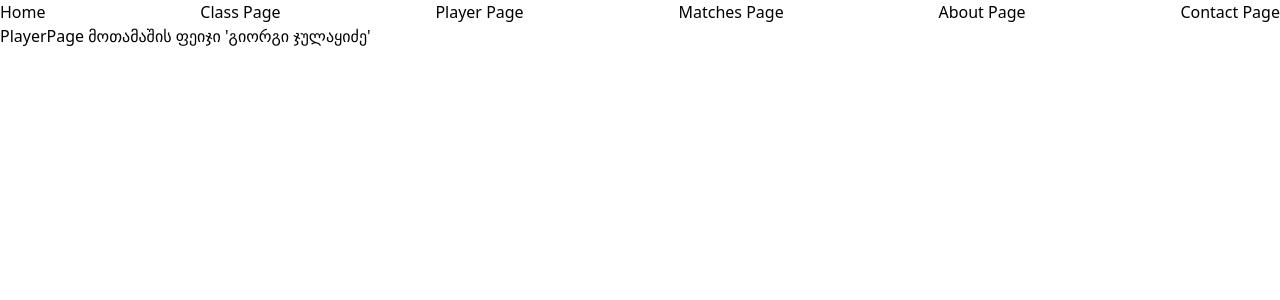
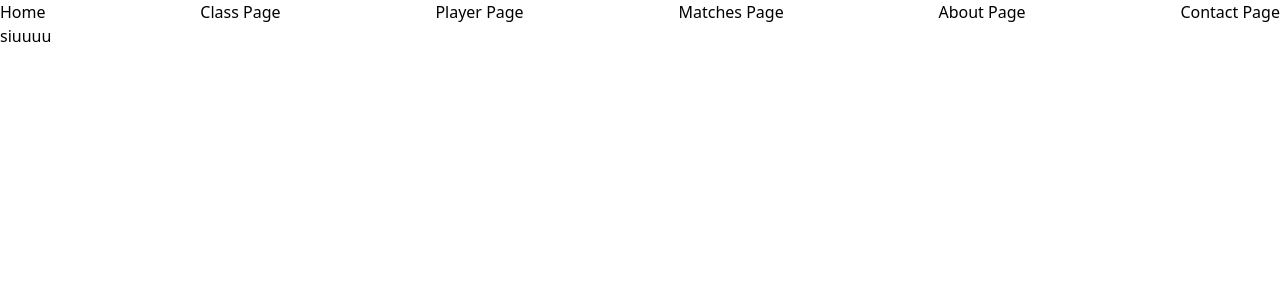
Before and after one commit to GiorgiJulakidze1997/geokids, a React (Vite) app: page /playerPage in a window 1280 px wide. Shown: the top 300 px of the page. Built offline with nearby package versions, Linux system fonts and the light colour scheme.

Commit message:
created folders and components for playerStats

```diff
--- a/src/components/pages/PlayerPage.tsx
+++ b/src/components/pages/PlayerPage.tsx
@@ -1,9 +1,11 @@
-// import React from 'react'
+import PlayerInfo from "../playerPage/PlayerInfo";
 
-export default function PlayerPage() {
+const PlayerPage = () => {
   return (
     <div>
-      <h1>PlayerPage  მოთამაშის ფეიჯი 'გიორგი ჯულაყიძე'</h1>
+      <PlayerInfo />
     </div>
-  )
-}
+  );
+};
+
+export default PlayerPage;
--- /dev/null
+++ b/src/components/playerPage/PlayerInfo.tsx
@@ -0,0 +1,7 @@
+const PlayerInfo = () => {
+  return <div>
+    siuuuu
+  </div>;
+};
+
+export default PlayerInfo;
```
